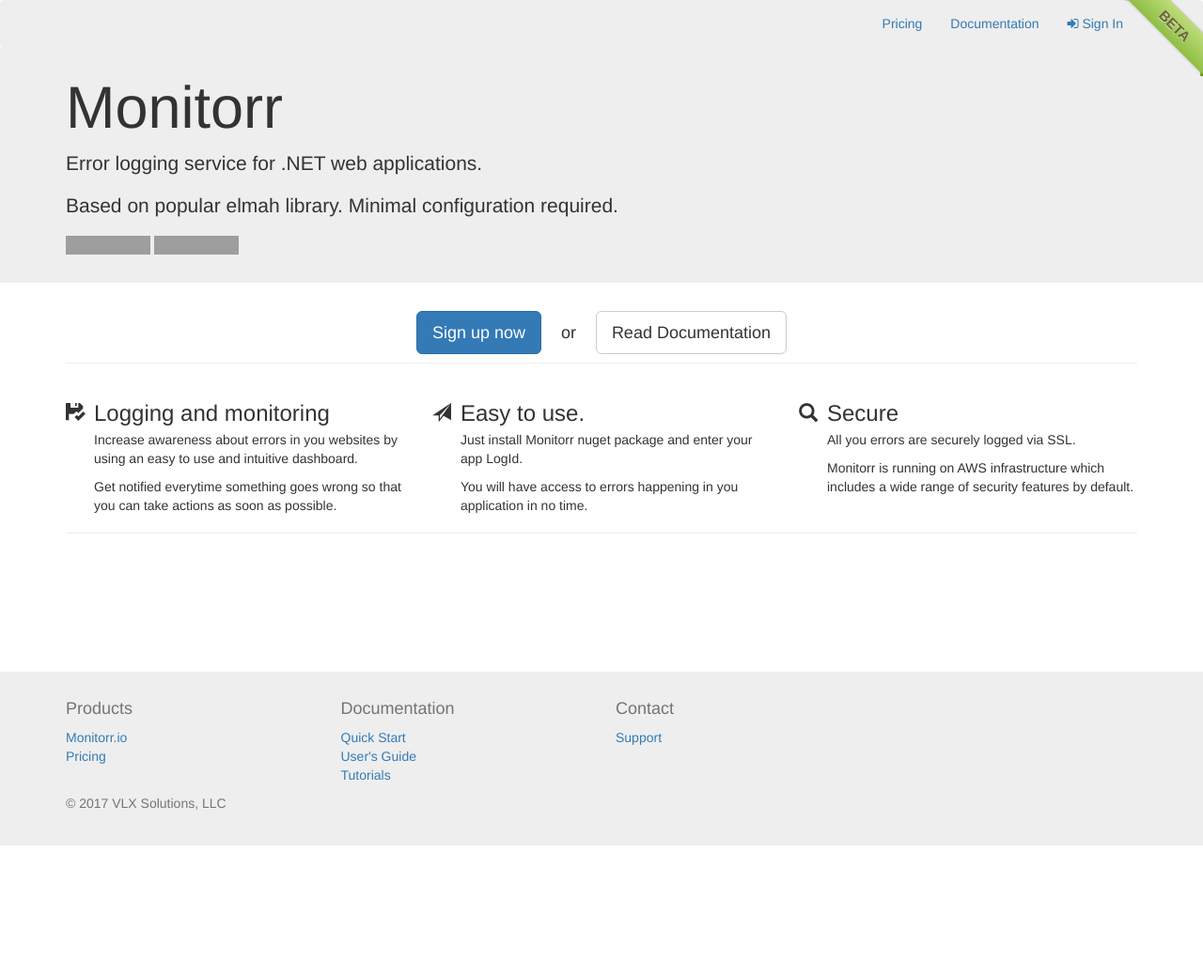
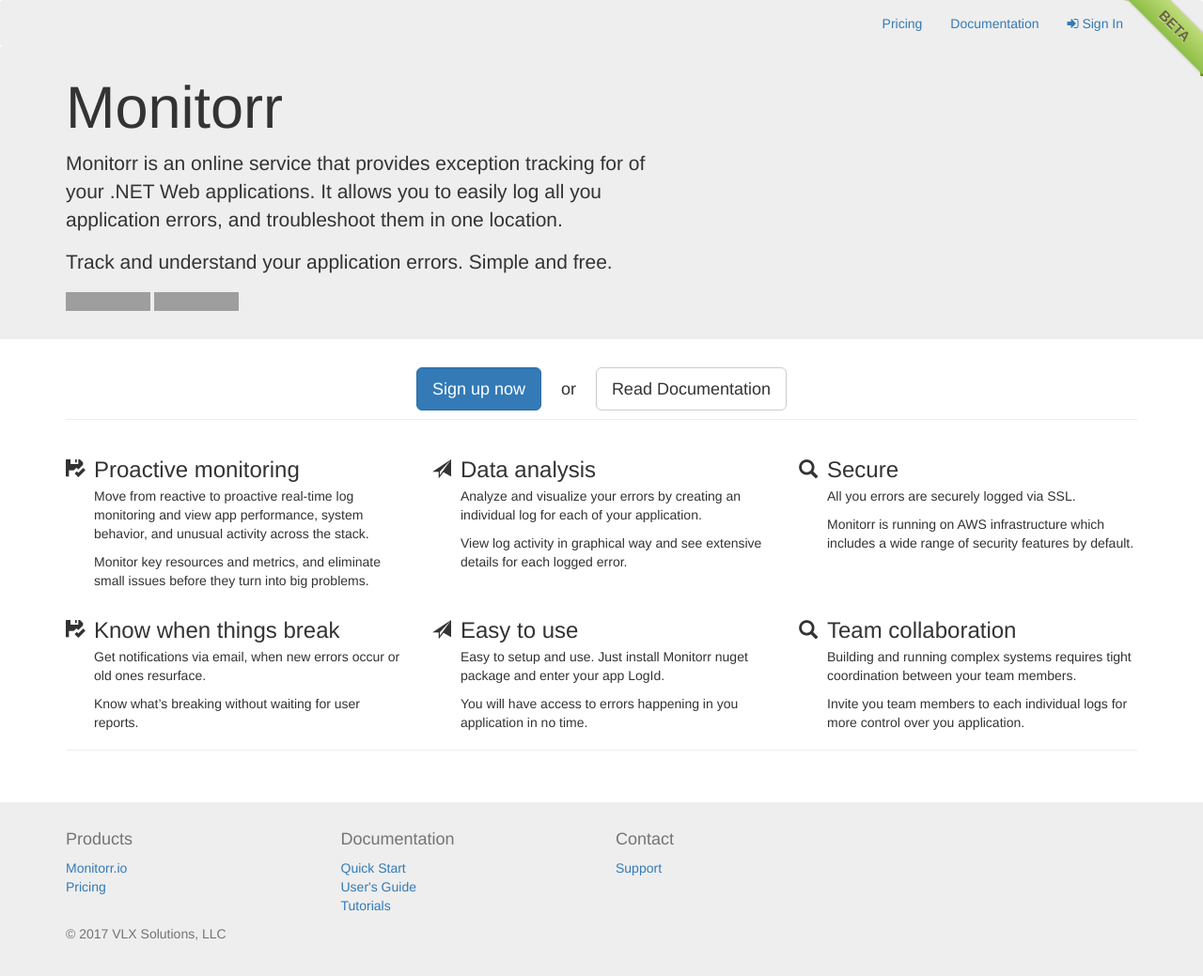
Before and after one commit to monitorrio/monitorr.github.io, a Jekyll site: the page built from index.html, in a window 1280 px wide. Shown: the whole page at 94% size. Built offline with Jekyll 4.4.1, drawn with Linux system fonts in a browser that asks for light colours; before the commit the page ends 900 px from its top, so only the background shows below that; grey boxes are pictures that could not be loaded.

Commit message:
features update

```diff
--- a/_config.yml
+++ b/_config.yml
@@ -1,5 +1,5 @@
 title: Monitorr
-description: Error logging service for .NET web applications.
+description: Monitorr is an online service that provides exception tracking for of your .NET Web applications. It allows you to easily log all you application errors, and troubleshoot them in one location.
 url: http://monitorr.io
 cdn: http://monitorr.io
 
--- a/index.html
+++ b/index.html
@@ -1,9 +1,9 @@
 ---
 layout: default
-title: Monitorr – Error logging and monitoring.
+title: Monitorr – Identify and understand your application errors.
 jumbotron: true
-keywords: elmah error logging, asp.net error logging
-description: Track, search and get notified of any errors on your .NET web applications.
+keywords: .net error logging, asp.net error logging, C# error logging
+description: Track and understand your application errors. Simple and free.
 ---
 
 <div class="jumbotron jumbotron-underlined">
@@ -16,10 +16,10 @@
                     {{ site.description }}
                 </p>
                 <p>
-                    Based on popular elmah library. Minimal configuration required.
+                   Track and understand your application errors. Simple and free.
                 </p>
                 <a href="https://www.nuget.org/packages/monitorr.io/" target="_blank">
-                    <img src="https://img.shields.io/badge/monitorr.io-v1.0.1-brightgreen.svg">
+                    <img src="https://img.shields.io/badge/monitorr.io-v1.0.5-brightgreen.svg">
                 </a>
 
                 <a href="https://www.nuget.org/packages/monitorr.io.dotnetcore/" target="_blank">
@@ -59,13 +59,13 @@
               <span class="glyphicon glyphicon-floppy-saved"></span>
           </div>
           <div class="feature-body">
-              <h3>Logging and monitoring</h3>
-
+              <h3>Proactive monitoring</h3>
               <p>
-                  Increase awareness about errors in you websites by using an easy to use and intuitive dashboard.
+                  Move from reactive to proactive real-time log monitoring and view app performance, system behavior, and unusual activity across the stack.
               </p>
-
-              <p>Get notified everytime something goes wrong so that you can take actions as soon as possible.<p>
+              <p>
+                  Monitor key resources and metrics, and eliminate small issues before they turn into big problems.
+              </p>
           </div>
       </div>
 
@@ -74,12 +74,12 @@
               <span class="glyphicon glyphicon-send"></span>
           </div>
           <div class="feature-body">
-              <h3>Easy to use.</h3>
+              <h3>Data analysis</h3>
               <p>
-                  Just install Monitorr nuget package and enter your app LogId.
+              Analyze and visualize your errors by creating an individual log for each of your application.
               </p>
               <p>
-                 You will have access to errors happening in you application in no time.
+               View log activity in  graphical way and see extensive details for each logged error.
               </p>
           </div>
       </div>
@@ -97,6 +97,55 @@
           </div>
       </div>
     </div>
+
+    <div class="row">
+      <div class="col-md-4 feature">
+          <div class="feature-icon">
+              <span class="glyphicon glyphicon-floppy-saved"></span>
+          </div>
+          <div class="feature-body">
+              <h3>Know when things break</h3>
+              <p>
+                  Get notifications via email, when new errors occur or old ones resurface.
+              </p>
+              <p>
+                  Know what’s breaking  without waiting for user reports.
+              </p>
+          </div>
+      </div>
+
+      <div class="col-md-4 feature">
+          <div class="feature-icon">
+              <span class="glyphicon glyphicon-send"></span>
+          </div>
+          <div class="feature-body">
+              <h3>Easy to use</h3>
+              <p>
+                Easy to setup and use. Just install Monitorr nuget package and enter your app LogId.
+
+              </p>
+              <p>
+                You will have access to errors happening in you application in no time.
+              </p>
+          </div>
+      </div>
+
+      <div class="col-md-4 feature">
+          <div class="feature-icon">
+              <span class="glyphicon glyphicon-search"></span>
+          </div>
+          <div class="feature-body">
+              <h3>Team collaboration</h3>
+              <p>Building and running complex systems requires tight coordination between your team members.</p>
+              <p>
+                Invite you team members to each individual logs for more control over you application.
+              </p>
+          </div>
+      </div>
+    </div>
+
+
+
     <div class="row">
       <div class="col-md-12">
         </hr>
```
